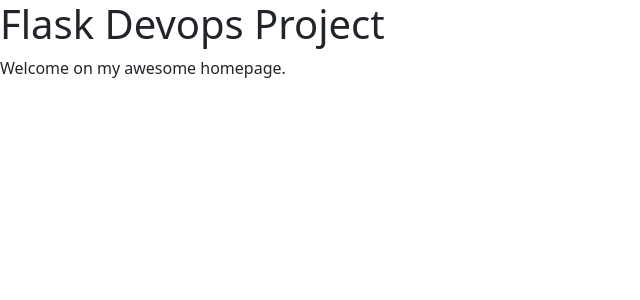
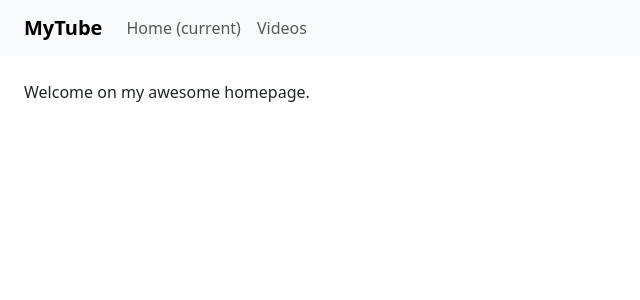
Before and after one commit to nino-mau/flask-devops-project, a Flask app: page / in a window 1280 px wide. Shown: the top 300 px of the page, without its empty margins (0-640 px from the left). Run offline with Flask 3, Linux system fonts and the light colour scheme.

Commit message:
:sparkles:feat(layout): add navbar to base layout

```diff
--- a/templates/base-layout.html
+++ b/templates/base-layout.html
@@ -1,4 +1,6 @@
 <!doctype html>
+<html>
+  <head>
     <title>Flask Devops Project</title>
     <link rel="stylesheet" href="{{ url_for('static', filename='style.css') }}">
     <!-- Bootstrap -->
@@ -6,9 +8,26 @@
       integrity="sha384-FKyoEForCGlyvwx9Hj09JcYn3nv7wiPVlz7YYwJrWVcXK/BmnVDxM+D2scQbITxI" crossorigin="anonymous"></script>
     <link href="https://cdn.jsdelivr.net/npm/bootstrap@5.3.8/dist/css/bootstrap.min.css" rel="stylesheet"
       integrity="sha384-sRIl4kxILFvY47J16cr9ZwB07vP4J8+LH7qKQnuqkuIAvNWLzeN8tE5YBujZqJLB" crossorigin="anonymous">
-<nav>
-  <h1>Flask Devops Project</h1>
+  </head>
+
+  <nav class="navbar navbar-expand-lg px-4 navbar-light bg-light">
+    <a class="navbar-brand fw-bold" href="#">MyTube</a>
+    <button class="navbar-toggler" type="button" data-toggle="collapse" data-target="#navbarNav" aria-controls="navbarNav" aria-expanded="false" aria-label="Toggle navigation">
+      <span class="navbar-toggler-icon"></span>
+    </button>
+    <div class="collapse navbar-collapse" id="navbarNav">
+      <ul class="navbar-nav">
+        <li class="nav-item active">
+          <a class="nav-link" href="#">Home <span class="sr-only">(current)</span></a>
+        </li>
+        <li class="nav-item">
+          <a class="nav-link" href="/videos">Videos</a>
+        </li>
+      </ul>
+    </div>
   </nav>
-<section class="content">
+
+  <section class="content mt-4 mx-4">
     {% block content %}{% endblock %}
   </section>
+</html>
```
Lines whose indentation alone changed are shown as unchanged.
